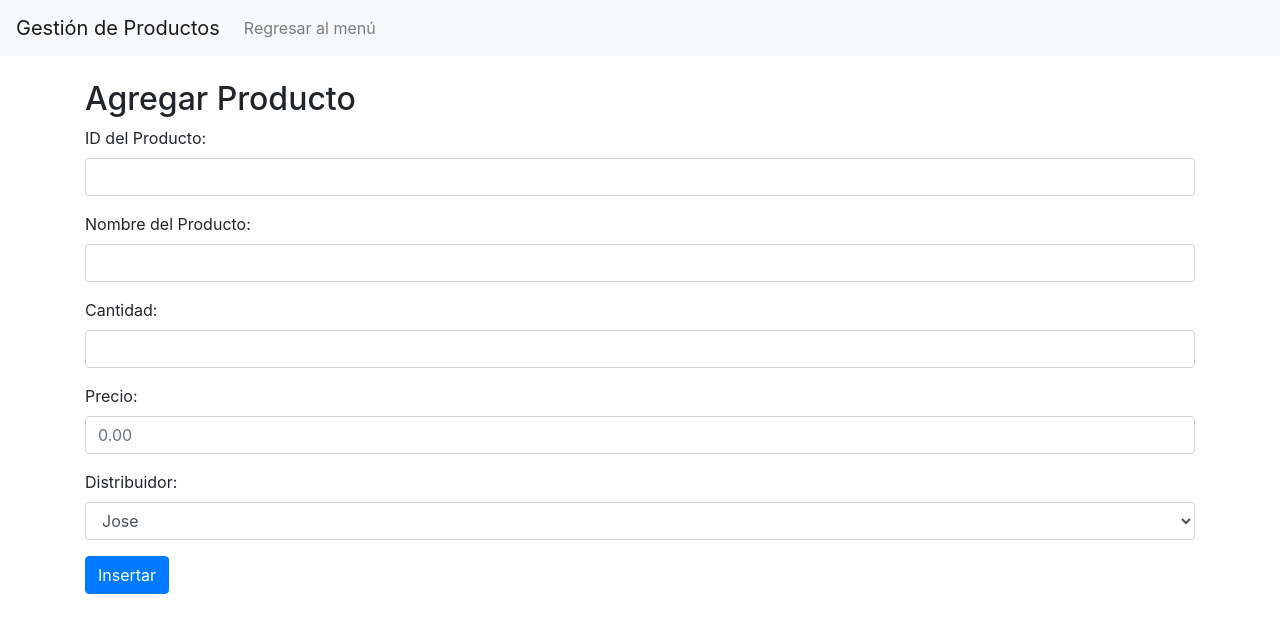
After one commit to CRISTIANP90/DOCIMICILIOS-APP-VER02, a Django app: page /insertar/Productos in a window 1280 px wide. The commit adds this page. Shown: the top 633 px of the page. Run offline with Django 5.2, Linux system fonts and the light colour scheme; some libraries are stand-ins or nearby versions.

Commit message:
actualizacion

```diff
--- /dev/null
+++ b/domicilios/forms.py
@@ -0,0 +1,23 @@
+from django import forms
+from domiciliosapp.models import Productos
+
+class ProductosForm(forms.ModelForm):
+    DISTRIBUIDORES_CHOICES = [
+        ('1', 'Jose'),
+        ('2', 'Diana'),
+        ('3', 'El Lider'),
+        ('4', 'Fruver cruz'),
+        ('5', 'Paquita la Del Barrio'),
+    ]
+
+    Cantidad_pro = forms.IntegerField(widget=forms.NumberInput(attrs={'class': 'form-control', 'min': '0'}))
+    Precio_pro = forms.DecimalField(max_digits=10, decimal_places=2, widget=forms.NumberInput(attrs={'class': 'form-control', 'placeholder': '0.00'}))
+    ID_distribu = forms.ChoiceField(choices=DISTRIBUIDORES_CHOICES, widget=forms.Select(attrs={'class': 'form-control'}))
+
+    class Meta:
+        model = Productos
+        fields = ['producto_ID', 'Nombre_pro', 'Cantidad_pro', 'Precio_pro', 'ID_distribu']
+        widgets = {
+            'producto_ID': forms.TextInput(attrs={'class': 'form-control'}),
+            'Nombre_pro': forms.TextInput(attrs={'class': 'form-control'}),
+        }
--- a/domicilios/urls.py
+++ b/domicilios/urls.py
@@ -16,9 +16,13 @@ Including another URLconf
 """
 from django.contrib import admin
 from django.urls import path
-from .views import menu_vista
+from .views import actualizar_producto,menu_vista,listar_productos, eliminar_productos, agregar_producto
 
 urlpatterns = [
     path('admin/', admin.site.urls),
     path('', menu_vista, name='menu'),
+    path('listar/Productos', listar_productos, name='listar_productos'),
+    path('insertar/Productos', agregar_producto, name='agregar_producto'),
+    path('actualizar/Productos', actualizar_producto, name='actualizar_producto'),
+    path('eliminar/Productos/<int:producto_ID>/', eliminar_productos, name='eliminar_productos'),
 ]
--- a/domicilios/views.py
+++ b/domicilios/views.py
@@ -1,5 +1,51 @@
-from django.shortcuts import render
+from django.shortcuts import render, redirect,  get_object_or_404
+from django.contrib import messages
+from domiciliosapp.models import Productos
+from .forms import ProductosForm
 
 def menu_vista(request):
-    opciones = ['Cliente', 'Pedidos', 'Metodo de Pago', 'distribuidora de productos', 'Productos', 'Domiciliarios']
+    opciones = ['insertar', 'actualizar', 'listar']
     return render(request, 'menu.html', {'opciones': opciones})
+
+def listar_productos(request):
+    productos = Productos.objects.all()  # Obtiene todos los vehículos
+    return render(request, 'listar.html', {'productos': productos})
+
+
+def agregar_producto(request):
+    if request.method == 'POST':
+        form = ProductosForm(request.POST)
+        if form.is_valid():
+            form.save()
+            messages.success(request, 'Producto agregado con éxito.')
+            return redirect('listar_productos')
+        else:
+            return render(request, 'agregar_producto.html', {'form': form})
+    else:
+       form = ProductosForm()
+    return render(request, 'agregar_producto.html', {'form': form})
+
+def eliminar_productos(request, producto_ID):
+    productos_a_eliminar = get_object_or_404(Productos, producto_ID=producto_ID)
+    productos_a_eliminar.delete()
+    messages.success(request, 'Producto eliminado con éxito.')
+    return redirect('listar_productos')
+
+def actualizar_producto(request):
+    if request.method == 'POST':
+        producto_ID = request.POST.get('producto_ID', '').strip()  # Obtiene la identificación del formulario
+        try:
+            producto_a_actualizar = Productos.objects.get(producto_ID__iexact=producto_ID)
+            form = ProductosForm(request.POST, instance=producto_a_actualizar)
+            if form.is_valid():
+                form.save()  # Guarda los cambios
+                messages.success(request, 'Producto modificado con éxito.')
+                return redirect('listar_productos')  # Redirige al listado de productos
+        except Productos.DoesNotExist:
+            messages.error(request, 'No se encontró un producto con esa identificación.')
+            return redirect('actualizar_producto')  # Redirige a la misma página
+
+    else:
+        form = ProductosForm()  # Crea un formulario vacío
+
+    return render(request, 'actualizar_producto.html', {'form': form})
--- a/domiciliosapp/models.py
+++ b/domiciliosapp/models.py
@@ -3,7 +3,7 @@ from django.db import models
 # Create your models here.
 
 class Cliente(models.Model):
-    cliente_id = models.CharField(max_length=60)
+    cliente_id = models.CharField(max_length=60, primary_key="True", unique="True")
     Nombre = models.CharField(max_length=60)
     Direccion = models.CharField(max_length=60)
     Ciudad = models.CharField(max_length=60)
@@ -11,7 +11,7 @@ class Cliente(models.Model):
 
 
 class Pedidos(models.Model):
-    pedido_id = models.CharField(max_length=60)
+    pedido_id = models.CharField(max_length=60, primary_key="True", unique="True")
     ID_cliente = models.CharField(max_length=60)
     ID_producto = models.CharField(max_length=60)
     ID_met_pago = models.CharField(max_length=60)
@@ -21,21 +21,21 @@ class Pedidos(models.Model):
 
 class Metodo_de_Pago(models.Model):
 
-    Met_pago_ID = models.CharField(max_length=60)
+    Met_pago_ID = models.CharField(max_length=60, primary_key="True", unique="True")
     Precio_ped =  models.CharField(max_length=60)
     Modo_de_Pago = models.CharField(max_length=60)
     Estado_de_Pago = models.CharField(max_length=60)
 
 class distri_prod(models.Model):
 
-    Distribu_ID = models.CharField(max_length=60)
+    Distribu_ID = models.CharField(max_length=60, primary_key="True", unique="True")
     NombreD =  models.CharField(max_length=60)
     Tipo_distribu = models.CharField(max_length=60)
     Ubicacion = models.CharField(max_length=60)
 
 class Productos (models.Model):
 
-    producto_ID = models.CharField(max_length=60)
+    producto_ID = models.CharField(max_length=60, primary_key="True", unique="True")
     Nombre_pro =  models.CharField(max_length=60)
     Cantidad_pro = models.CharField(max_length=60)
     Precio_pro = models.CharField(max_length=60)
@@ -43,7 +43,7 @@ class Productos (models.Model):
 
 class Domiciliario(models.Model):
 
-    Domiciliario_ID = models.CharField(max_length=60)
+    Domiciliario_ID = models.CharField(max_length=60, primary_key="True", unique="True")
     Nombre_dom =  models.CharField(max_length=60)
     Telefono_Dom = models.CharField(max_length=60)
     Disponible = models.CharField(max_length=60)
--- /dev/null
+++ b/domiciliosapp/templates/agregar_producto.html
@@ -0,0 +1,72 @@
+<!DOCTYPE html>
+<html lang="es">
+<head>
+    <meta charset="UTF-8">
+    <meta name="viewport" content="width=device-width, initial-scale=1.0">
+    <title>Gestión de Productos</title>
+    <!-- Bootstrap CSS -->
+    <link href="https://stackpath.bootstrapcdn.com/bootstrap/4.5.2/css/bootstrap.min.css" rel="stylesheet">
+    <style>
+        /* Ocultar la flecha del dropdown */
+        .dropdown-toggle::after {
+            display: none; /* Oculta la flecha */
+        }
+    </style>
+</head>
+<body>
+    <nav class="navbar navbar-expand-lg navbar-light bg-light">
+        <a class="navbar-brand" href="#">Gestión de Productos</a>
+        <button class="navbar-toggler" type="button" data-toggle="collapse" data-target="#navbarNav" aria-controls="navbarNav" aria-expanded="false" aria-label="Toggle navigation">
+            <span class="navbar-toggler-icon"></span>
+        </button>
+        <div class="collapse navbar-collapse" id="navbarNav">
+            <ul class="navbar-nav">
+                <li class="nav-item dropdown">
+                    <a class="nav-link dropdown-toggle" href="/" id="Boton_Regresar" role="button" aria-haspopup="true" aria-expanded="false">
+                        Regresar al menú
+                    </a>
+                </li>
+            </ul>
+        </div>
+    </nav>
+
+    <div class="container mt-4">
+        <h2>Agregar Producto</h2>
+        <form method="post" action="{% url 'agregar_producto' %}">
+            {% csrf_token %}
+
+            <div class="form-group">
+                <label for="producto_ID">ID del Producto:</label>
+                {{ form.producto_ID }}
+            </div>
+
+            <div class="form-group">
+                <label for="Nombre_pro">Nombre del Producto:</label>
+                {{ form.Nombre_pro }}
+            </div>
+
+            <div class="form-group">
+                <label for="Cantidad_pro">Cantidad:</label>
+                {{ form.Cantidad_pro }}
+            </div>
+
+            <div class="form-group">
+                <label for="Precio_pro">Precio:</label>
+                {{ form.Precio_pro }}
+            </div>
+
+            <div class="form-group">
+                <label for="ID_distribu">Distribuidor:</label>
+                {{ form.ID_distribu }}
+            </div>
+
+            <button type="submit" class="btn btn-primary">Insertar</button>
+        </form>
+    </div>
+
+    <!-- Bootstrap JS and dependencies -->
+    <script src="https://code.jquery.com/jquery-3.5.1.slim.min.js"></script>
+    <script src="https://cdn.jsdelivr.net/npm/@popperjs/core@2.5.4/dist/umd/popper.min.js"></script>
+    <script src="https://stackpath.bootstrapcdn.com/bootstrap/4.5.2/js/bootstrap.min.js"></script>
+</body>
+</html>
--- a/domiciliosapp/templates/menu.html
+++ b/domiciliosapp/templates/menu.html
@@ -18,7 +18,7 @@
             <ul class="navbar-nav">
                 {% for opcion in opciones %}
                 <li class="nav-item">
-                    <a class="nav-link" href="#">{{ opcion }}</a>
+                    <a class="nav-link" href="{{ opcion }}/Productos">{{ opcion }}</a>
                 </li>
                 {% endfor %}
             </ul>
--- a/domiciliosapp/views.py
+++ /dev/null
@@ -1,5 +0,0 @@
-from django.shortcuts import render
-
-def menu_vista(request):
-    opciones = ['Cliente', 'Pedidos', 'Metodo de Pago', 'distribuidora de productos', 'Productos', 'Domiciliarios']
-    return render(request, 'domiciliosapp/menu.html', {'opciones': opciones})
```
Also changed, not shown: domicilios/templates/menu.html (deleted, +0 -33 lines), domiciliosapp/templates/actualizar_producto.html (added, +69 -0 lines), domiciliosapp/templates/listar.html (added, +55 -0 lines), db.sqlite3, domiciliosapp/migrations/0001_initial.py (added).
